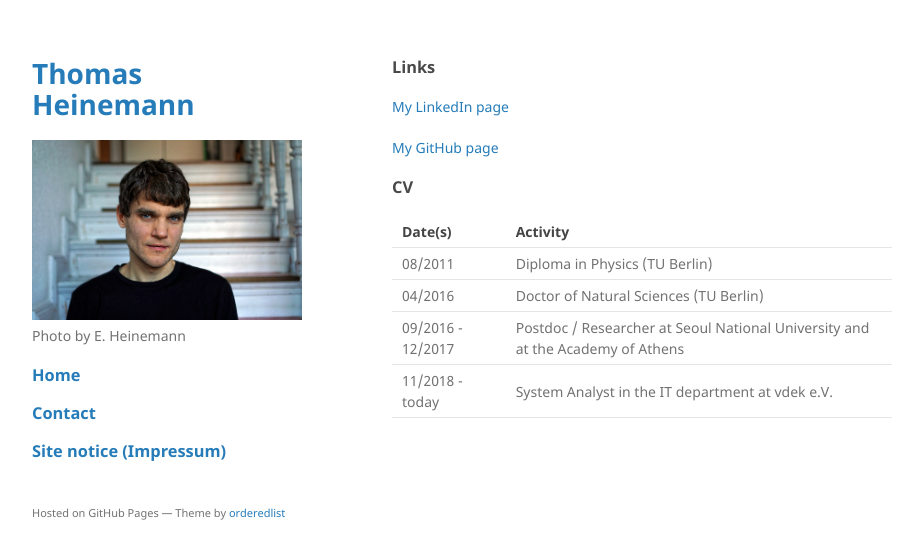
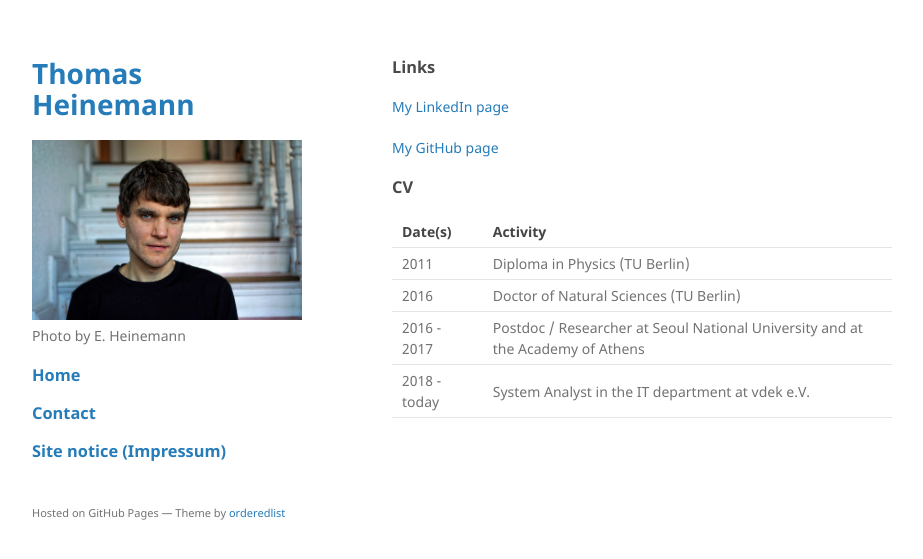
Before and after one commit to thomasheinemann/thomasheinemann.github.io, a Jekyll site: the page built from index.md, in a window 1280 px wide. Shown: the top 559 px of the page, without its empty margins (178-1101 px from the left). Built offline with Jekyll 4.4.1, drawn with Linux system fonts in a browser that asks for light colours; the repository's description, which GitHub fills in, is left out.

Commit message:
changed from months to years

```diff
--- a/index.md
+++ b/index.md
@@ -26,11 +26,11 @@ layout: default
 ### CV
 
 | Date(s)        | Activity          |
-|:-------------|:------------------|
-| 08/2011           | Diploma in Physics (TU Berlin) |
-| 04/2016 | Doctor of Natural Sciences (TU Berlin)  |
-| 09/2016 - 12/2017           | Postdoc / Researcher at Seoul National University and at the Academy of Athens     |
-| 11/2018 - today           | System Analyst in the IT department at vdek e.V. |
+|:------------------|:------------------|
+| 2011           | Diploma in Physics (TU Berlin) |
+| 2016 | Doctor of Natural Sciences (TU Berlin)  |
+| 2016 - 2017           | Postdoc / Researcher at Seoul National University and at the Academy of Athens     |
+| 2018 - today           | System Analyst in the IT department at vdek e.V. |
 
 
 
```
